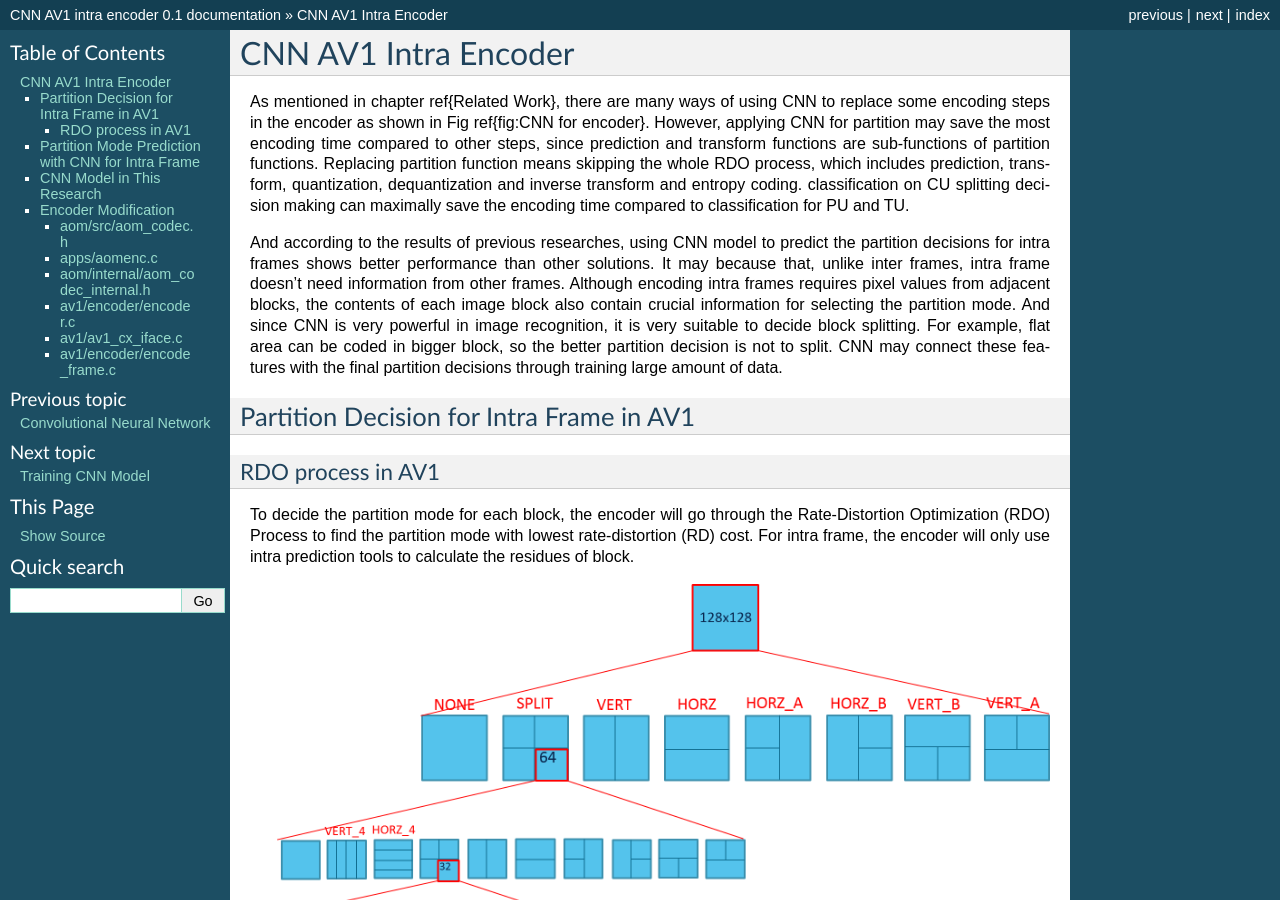
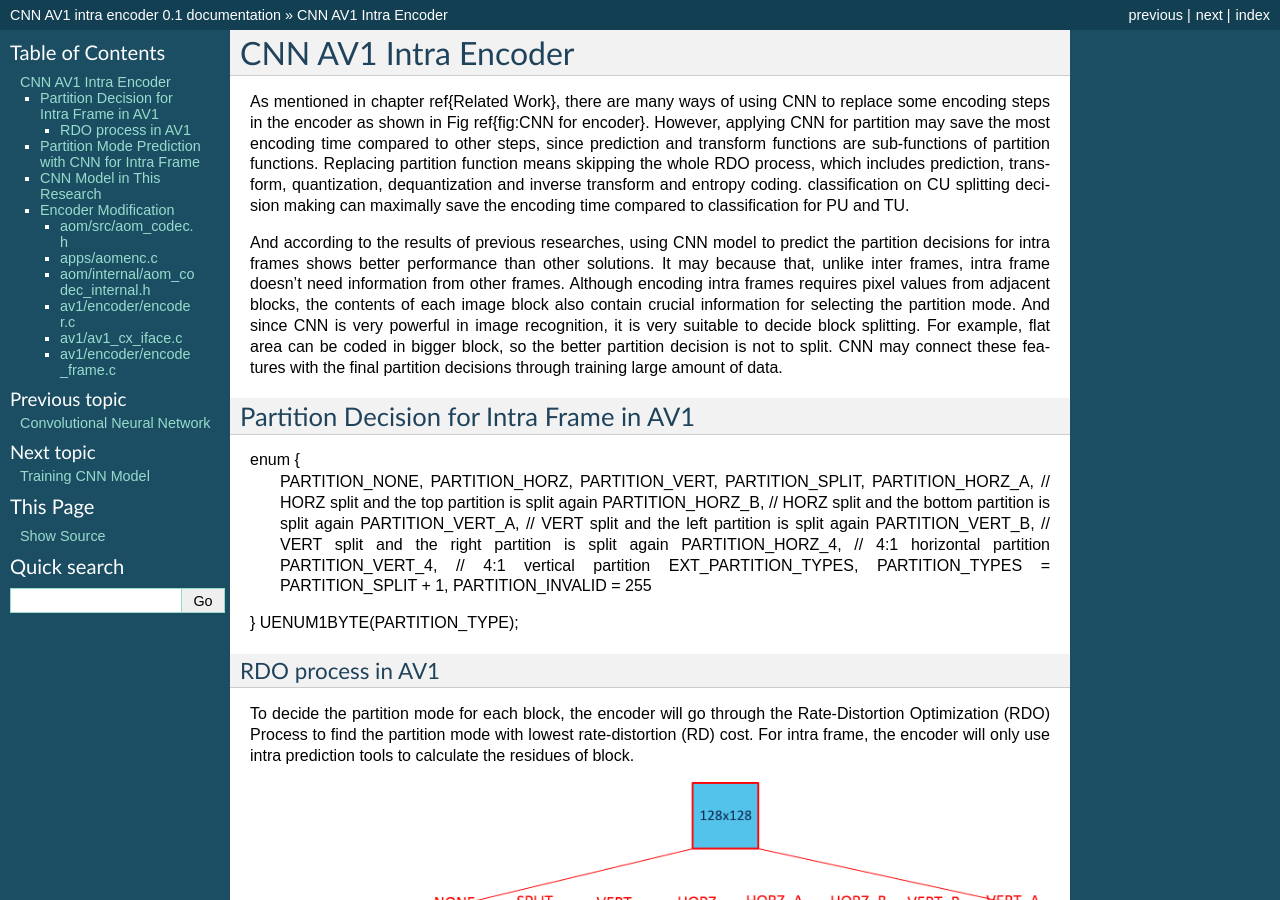
Before and after one commit to epadam/CNN-AV1-intra-encoder, a Sphinx documentation site: the page built from source/cnn_partition_intra.rst, in a window 1280 px wide and 900 px high. Built offline with Sphinx 7.4.7, drawn with Linux system fonts in a browser that asks for light colours.

Commit message:
Update cnn_partition_intra.rst

```diff
--- a/source/cnn_partition_intra.rst
+++ b/source/cnn_partition_intra.rst
@@ -10,6 +10,24 @@ And since CNN is very powerful in image recognition, it is very suitable to deci
 ==========================================
 Partition Decision for Intra Frame in AV1
 ==========================================
+
+
+enum {
+  PARTITION_NONE,
+  PARTITION_HORZ,
+  PARTITION_VERT,
+  PARTITION_SPLIT,
+  PARTITION_HORZ_A,  // HORZ split and the top partition is split again
+  PARTITION_HORZ_B,  // HORZ split and the bottom partition is split again
+  PARTITION_VERT_A,  // VERT split and the left partition is split again
+  PARTITION_VERT_B,  // VERT split and the right partition is split again
+  PARTITION_HORZ_4,  // 4:1 horizontal partition
+  PARTITION_VERT_4,  // 4:1 vertical partition
+  EXT_PARTITION_TYPES,
+  PARTITION_TYPES = PARTITION_SPLIT + 1,
+  PARTITION_INVALID = 255
+} UENUM1BYTE(PARTITION_TYPE);
+
 
 --------------------
 RDO process in AV1
```
